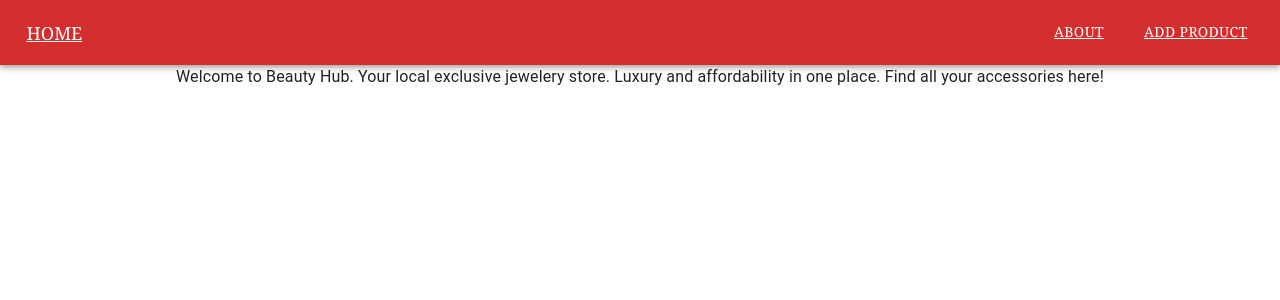
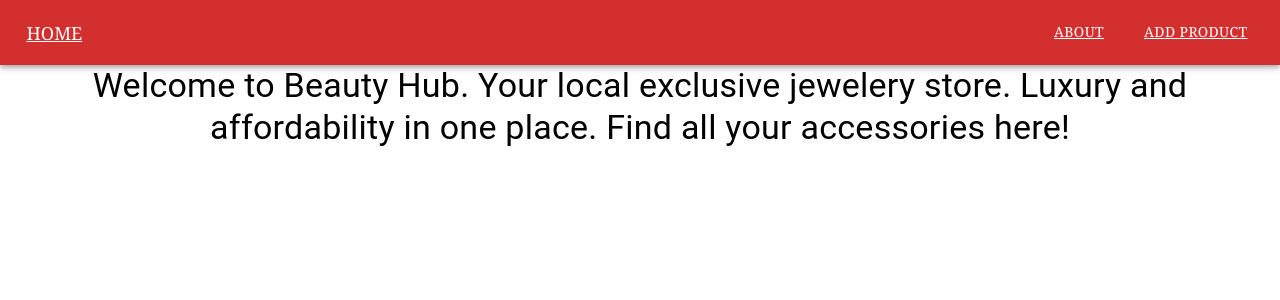
Before and after one commit to traceylungahi/Jewellery-store-App, a React (Create React App) app: page / in a window 1280 px wide. Both pictures are taken after a click on the button "ABOUT". Shown: the top 300 px of the page. Built offline with nearby package versions, Linux system fonts and the light colour scheme; data requests are answered from the project's data file.

Commit message:
Update README file

```diff
--- a/src/App.css
+++ b/src/App.css
@@ -1,3 +1,5 @@
+@import url('https://fonts.googleapis.com/css2?family=Pacifico&display=swap');
+
 .App {
   text-align: center;
 }
@@ -26,6 +28,7 @@
   border: 1px solid lightgray;
   padding: 50px;
   font-size:xx-large;
+  font-family:'Pacifico', cursive;
 }
 
 .Button {
--- a/src/components/About.js
+++ b/src/components/About.js
@@ -1,9 +1,13 @@
 import React from "react";
+import Typography from '@mui/material/Typography';
+
 
 function About() {
     return (
       <div className="çontainer">
-        Welcome to Beauty Hub. Your local exclusive jewelery store. Luxury and affordability in one place. Find all your accessories here!
+        <Typography gutterBottom variant="h4" color="black" font-family="Pacifico, cursive" component="div" >
+          Welcome to Beauty Hub. Your local exclusive jewelery store. Luxury and affordability in one place. Find all your accessories here!
+        </Typography>
       </div>
     );
 }
--- a/src/components/ProductHolder.js
+++ b/src/components/ProductHolder.js
@@ -21,7 +21,7 @@ function ProductHolder({ product, deleteProduct }) {
 
 
   const classes=useStyles()
-  // console.log(changed)
+
 
   function handleRemove(id) {
       fetch(url + "/" + id, {
--- a/src/index.css
+++ b/src/index.css
@@ -24,4 +24,6 @@ a:link , a:visited{
   justify-content: center;
   border: 1px solid lightgray;
   padding: 50px;
+  font-size:xx-large;
+  background-color: whitesmoke;
 }
```
Also changed, not shown: 1 other file (tests, documents, lock files or other folders).
